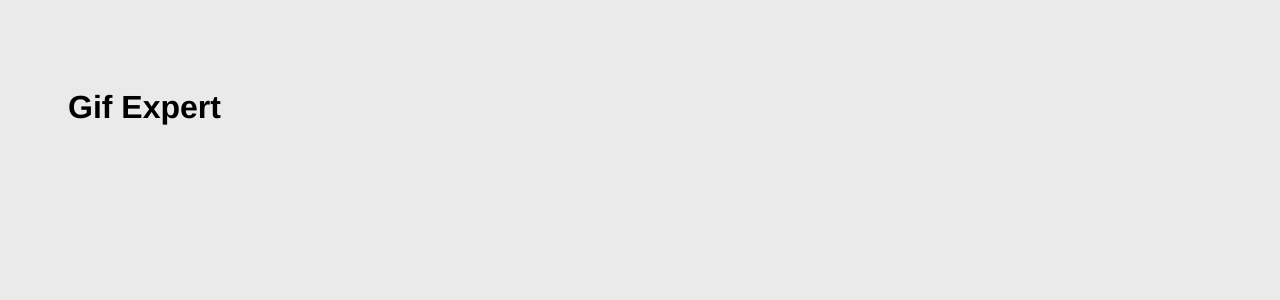
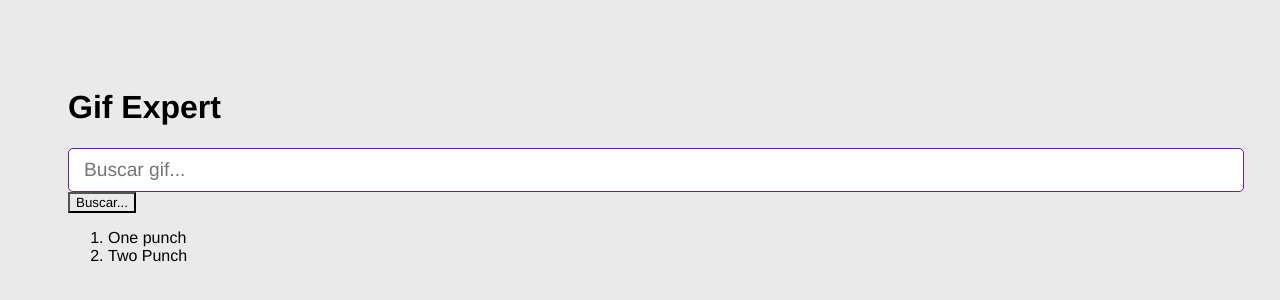
Before and after one commit to Juan-Gonon/GifExpertApp, a React (Vite) app: page / in a window 1280 px wide. Shown: the top 300 px of the page. Built offline with nearby package versions, Linux system fonts and the light colour scheme.

Commit message:
addCategory

```diff
--- a/src/App.jsx
+++ b/src/App.jsx
@@ -1,7 +1,25 @@
+import { useState } from 'react'
+import { AddCategory } from './components/AddCategory'
+
 function App () {
+  const [categories, setCategories] = useState(['One punch', 'Two Punch'])
+
+  const onAddCategory = ({ inputValue }) => {
+    console.log('Agregado')
+    setCategories((prevState) => ([...prevState, inputValue]))
+  }
+
   return (
     <>
       <h1>Gif Expert</h1>
+      <AddCategory setCategory={onAddCategory} />
+      <ol>
+        {
+          categories?.map((element, item) => (
+            <li key={item}>{element}</li>
+          ))
+        }
+      </ol>
     </>
   )
 }
--- /dev/null
+++ b/src/components/AddCategory.jsx
@@ -0,0 +1,33 @@
+import { useState } from 'react'
+
+// eslint-disable-next-line react/prop-types
+export function AddCategory ({ setCategory }) {
+  const [inputValue, setInputValue] = useState('')
+
+  const handleChangeInput = (e) => {
+    setInputValue(e.target.value)
+  }
+
+  const handleSubmitForm = (e) => {
+    e.preventDefault()
+
+    if (inputValue.trim().length <= 1) return
+
+    setCategory({ inputValue })
+    setInputValue('')
+  }
+
+  return (
+    <>
+      <form action='' onSubmit={handleSubmitForm}>
+        <input
+          type='text'
+          placeholder='Buscar gif...'
+          value={inputValue}
+          onChange={handleChangeInput}
+        />
+        <button type='submit'>Buscar...</button>
+      </form>
+    </>
+  )
+}
```
